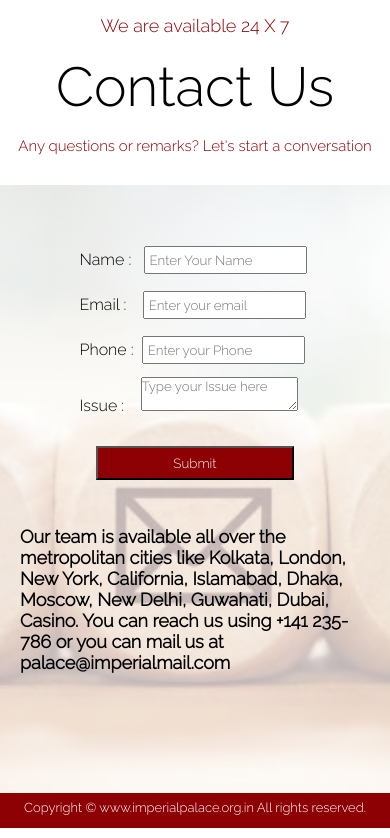
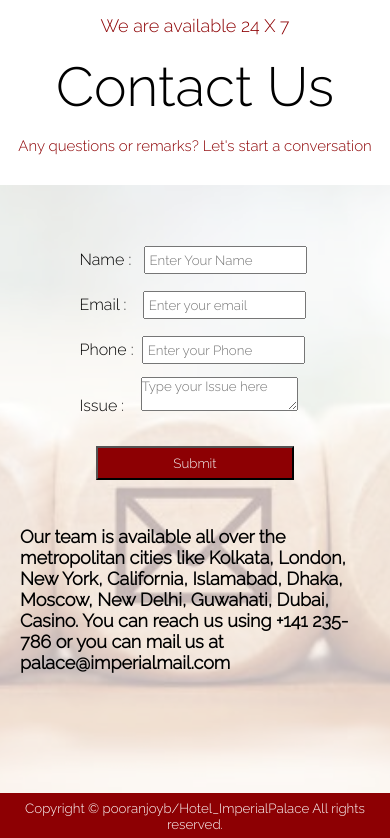
Before and after one commit to pooranjoyb/Hotel_ImperialPalace, a plain HTML site: page index.html in a window 390 px wide. Shown: the part 6176-7014 px from the top of the page. Drawn offline with Linux system fonts and the light colour scheme.

Commit message:
Footer content and height changed

```diff
--- a/index.html
+++ b/index.html
@@ -239,7 +239,7 @@
 
     </div>
     <footer>
-        Copyright &copy; www.imperialpalace.org.in All rights reserved.
+        Copyright &copy; pooranjoyb/Hotel_ImperialPalace All rights reserved.
     </footer>
 </body>
 
--- a/styles/handset_about.css
+++ b/styles/handset_about.css
@@ -43,3 +43,11 @@
             padding-right: 0px;
         }
     }
+    /* Footer  */
+
+    @media screen and (max-width: 460px) {
+        footer {
+            font-size: smaller;
+            height: 45px;
+        }
+    }
--- a/styles/handset_index.css
+++ b/styles/handset_index.css
@@ -174,3 +174,10 @@
 footer {
     font-size: small;
 }
+
+@media screen and (max-width: 460px) {
+    footer {
+        font-size: smaller;
+        height: 45px;
+    }
+}
--- a/styles/style.css
+++ b/styles/style.css
@@ -390,6 +390,9 @@ form input {
     padding: 4.5px;
 }
 
+
+/* Footer  */
+
 footer {
     background-color: #8d0003;
     color: white;
```
Also changed, not shown: about.html (+1 -1 lines). Lines whose indentation alone changed are shown as unchanged.
